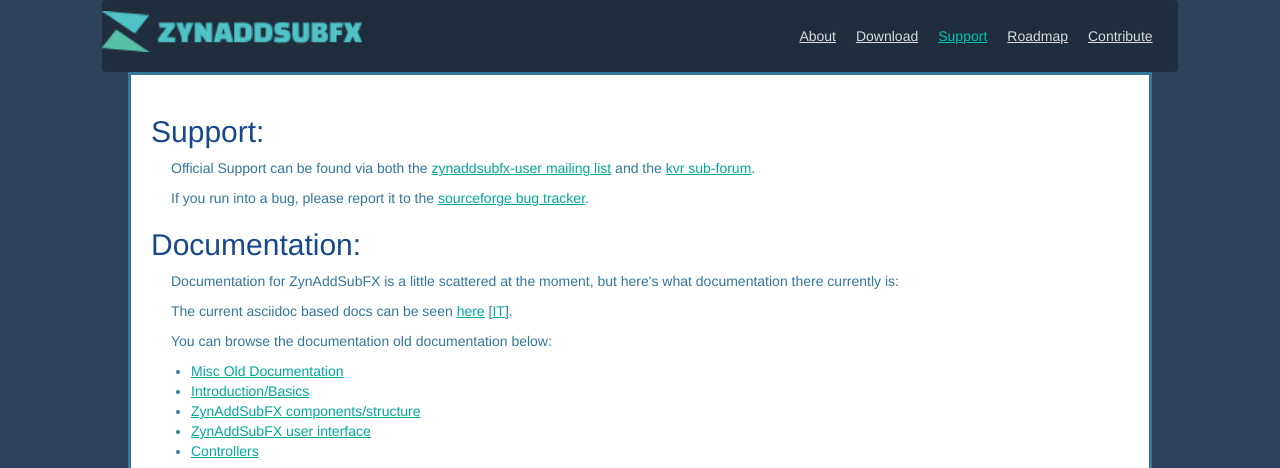
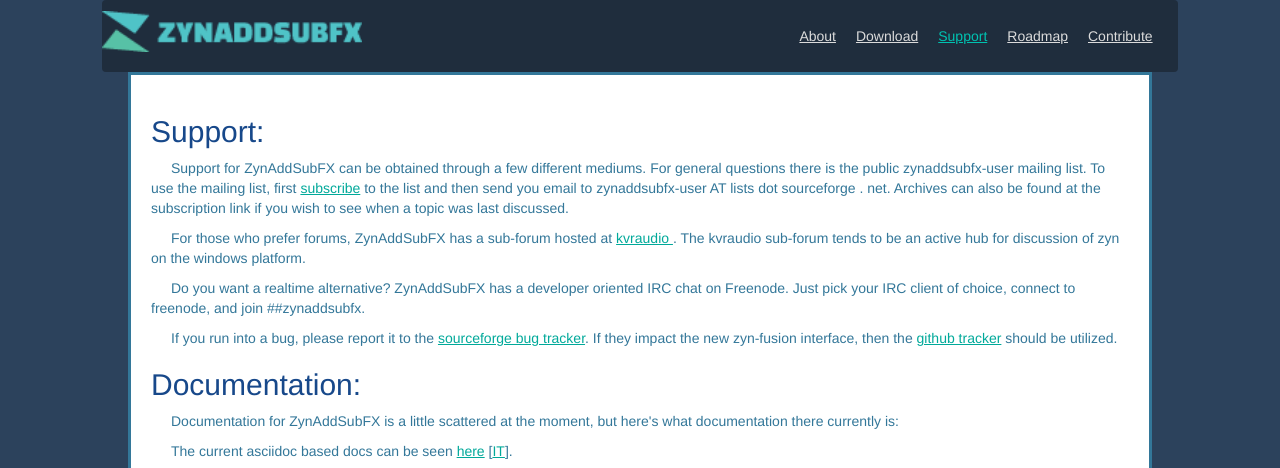
Before and after one commit to zynaddsubfx/zyn-website, a plain HTML site: page support.html in a window 1280 px wide. Shown: the top 468 px of the page. Drawn offline with Linux system fonts and the light colour scheme.

Commit message:
Update support.html

```diff
--- a/support.html
+++ b/support.html
@@ -54,11 +54,20 @@
 
   <h2>Support:</h2>
 
-  <p>Official Support can be found via both the <a onclick="trackSupportLink('support-zynaddsubfx-user')" href="http://lists.sourceforge.net/mailman/listinfo/zynaddsubfx-user">
-  zynaddsubfx-user mailing list</a> and the <a onclick="trackSupportLink('support-kvr')" href= "http://www.kvraudio.com/forum/viewforum.php?f=47">kvr sub-forum</a>.
+  <p>Support for ZynAddSubFX can be obtained through a few different mediums.
+  For general questions there is the public zynaddsubfx-user mailing
+  list.
+  To use the mailing list, first
+  <a href="http://lists.sourceforge.net/mailman/listinfo/zynaddsubfx-user">subscribe</a> to the list and then send you email to zynaddsubfx-user AT <!----> lists dot sourceforge . net. Archives can also be found at the subscription link if you wish to see when a topic was last discussed.
+  </p>
+
+  <p> For those who prefer forums, ZynAddSubFX has a sub-forum hosted at <a href= "http://www.kvraudio.com/forum/viewforum.php?f=47">kvraudio </a>. The kvraudio sub-forum tends to be an active hub for discussion of zyn on the windows platform.</p>
+
+  <p>Do you want a realtime alternative? ZynAddSubFX has a developer oriented IRC chat on Freenode. Just pick your IRC client of choice, connect to freenode, and join ##zynaddsubfx.
+
   <p>
   If you run into a bug, please report it to the
-  <a onclick="trackSupportLink('support-bug')" href="https://sourceforge.net/p/zynaddsubfx/bugs/">sourceforge bug tracker</a>.
+  <a href="https://sourceforge.net/p/zynaddsubfx/bugs/">sourceforge bug tracker</a>. If they impact the new zyn-fusion interface, then the <a href="http://github.com/zynaddsubfx/zyn-fusion-issues/">github tracker</a> should be utilized.
   </p>
 
 
```
